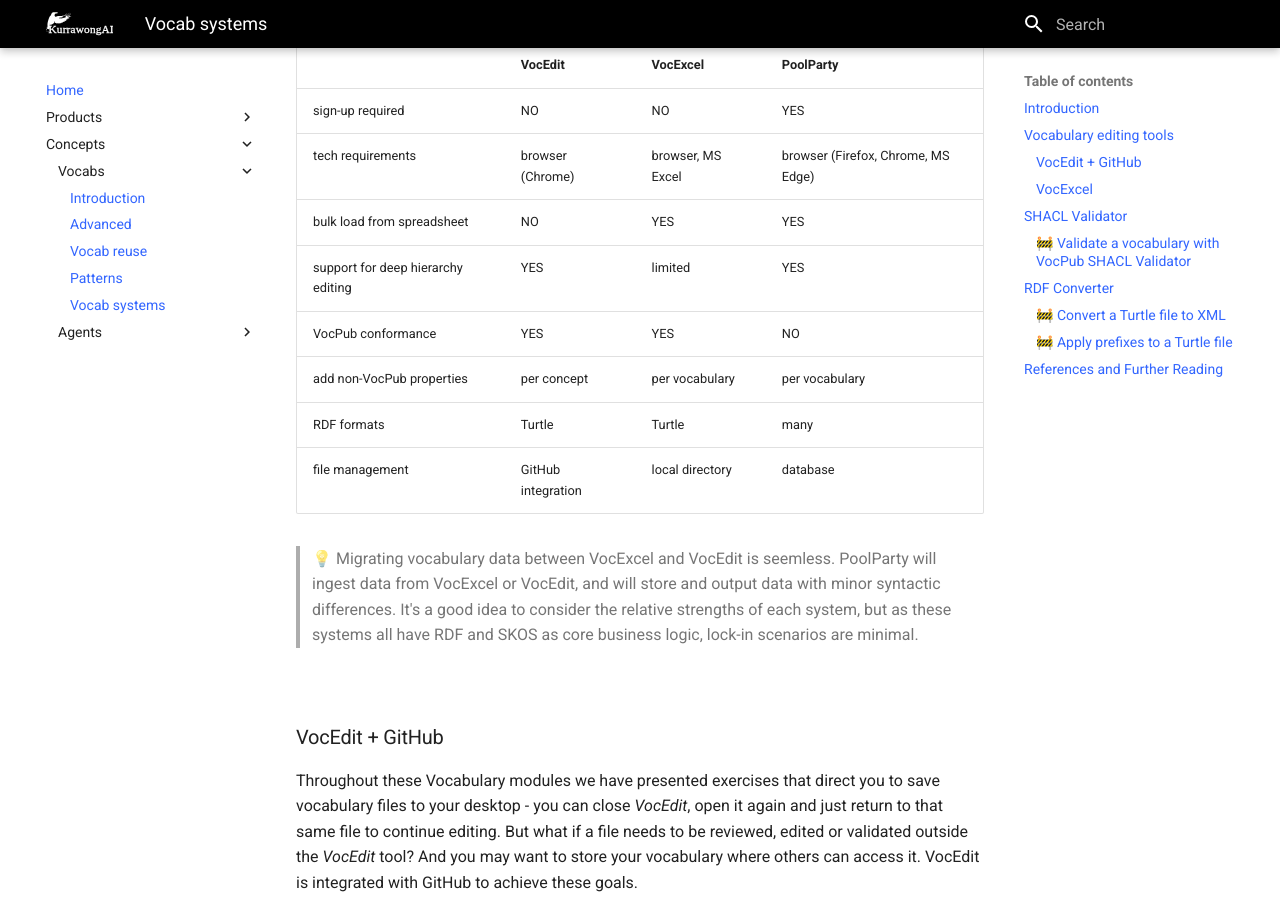
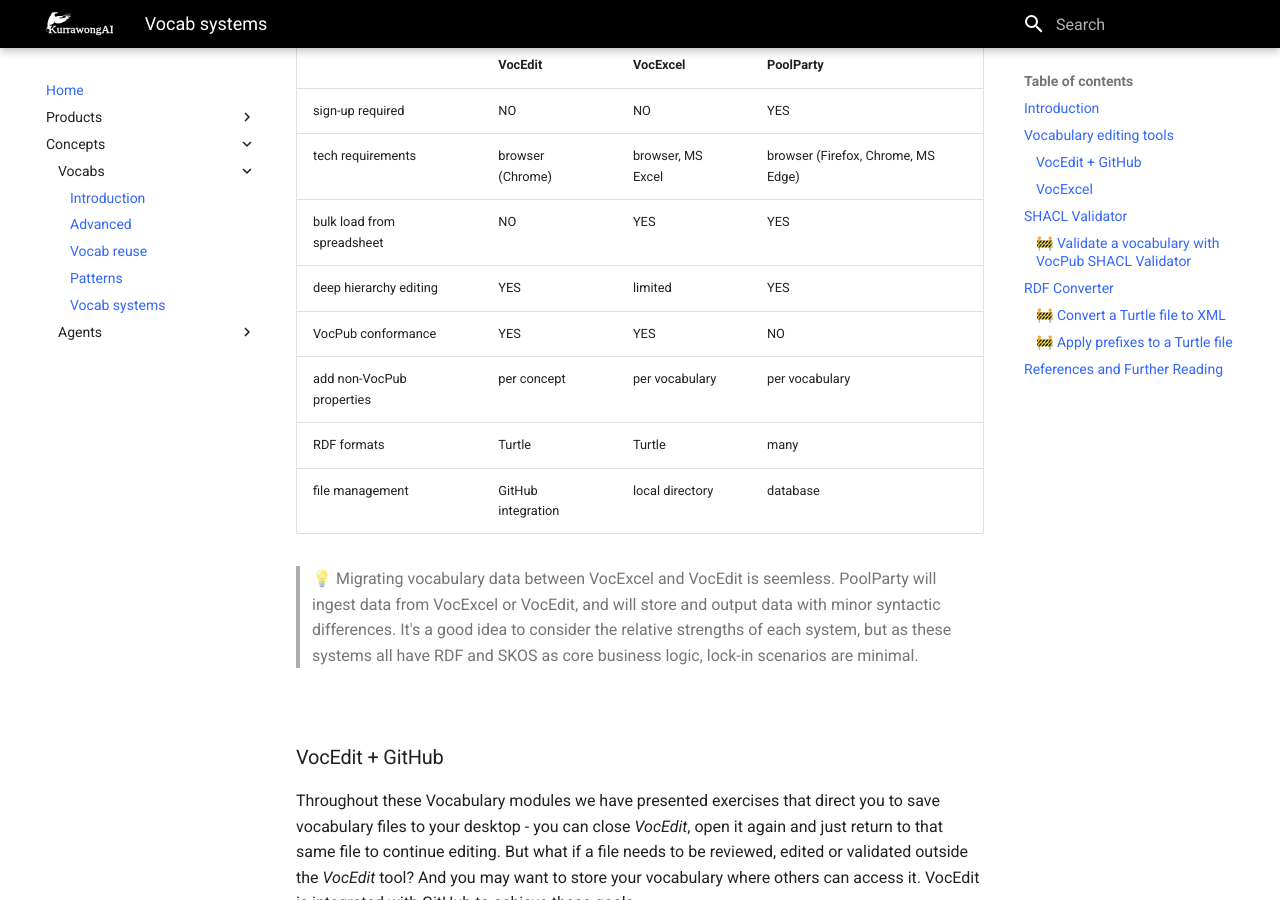
Before and after one commit to Kurrawong/docs, an MkDocs documentation site: the page built from docs/concepts/vocabs/vocab-systems.md, in a window 1280 px wide and 900 px high, scrolled down 1713 px. Built offline with MkDocs 1.6.1 and Material for MkDocs 9.7.7, drawn with Linux system fonts in a browser that asks for light colours.

Commit message:
Update vocab-systems.md

```diff
--- a/docs/concepts/vocabs/vocab-systems.md
+++ b/docs/concepts/vocabs/vocab-systems.md
@@ -60,7 +60,7 @@
 | sign-up required | NO | NO | YES |
 | tech requirements | browser (Chrome) | browser, MS Excel | browser (Firefox, Chrome, MS Edge)|
 | bulk load from spreadsheet | NO | YES | YES |
-| support for deep hierarchy editing | YES | limited | YES |
+| deep hierarchy editing | YES | limited | YES |
 | VocPub conformance | YES | YES | NO |
 | add non-VocPub properties | per concept | per vocabulary | per vocabulary |
 | RDF formats | Turtle | Turtle | many |
```
